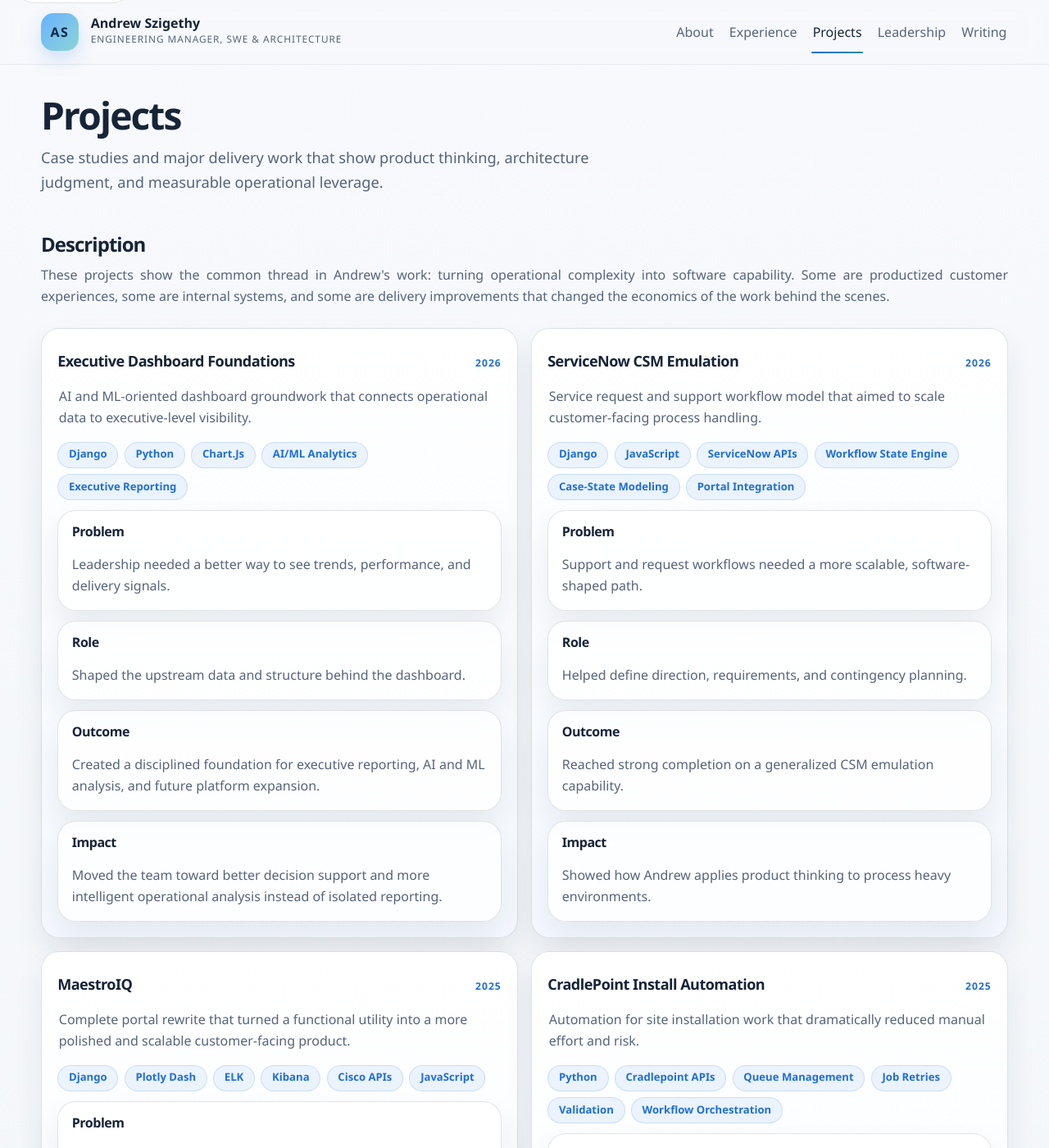
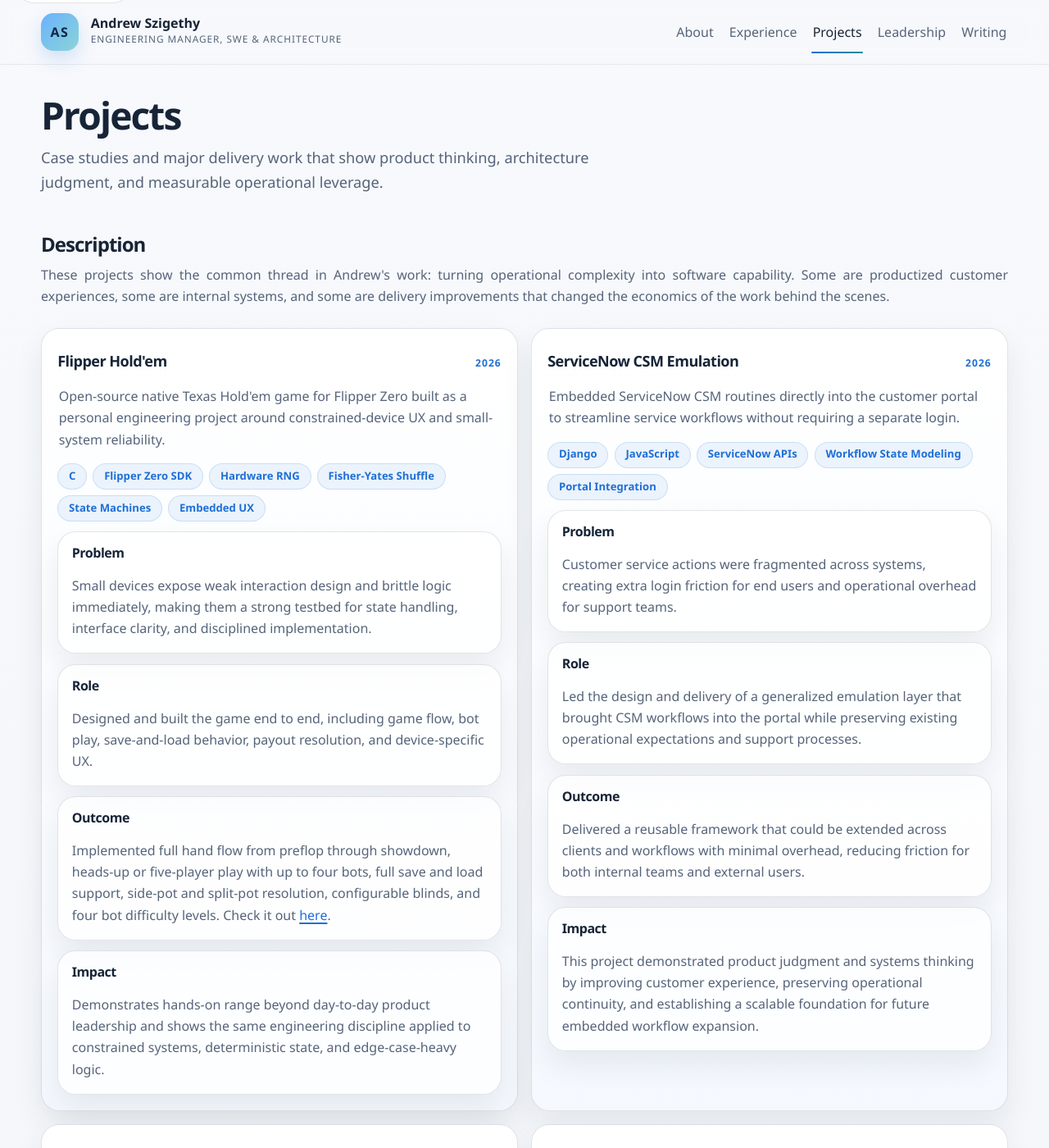
Before and after one commit to aszigethy/portfolio, a Jekyll site: the page built from projects.html, in a window 1280 px wide and 1400 px high. Shown: the whole window at 82% size. Built offline with Jekyll 4.4.1, drawn with Linux system fonts in a browser that asks for light colours; some of the changed text lies outside the part shown.

Commit message:
revised projects

```diff
--- a/_data/projects.yml
+++ b/_data/projects.yml
@@ -2,130 +2,130 @@
   year: 2021
   sort_key: "2021-04"
   featured: true
-  summary: Original customer portal and BI platform that turned operational visibility into a product.
-  problem: Customers needed better visibility into system administration, monitoring, and performance.
-  role: Led the design and development from conception to delivery.
-  outcome: Reduced MTTR, improved visibility, and created the product foundation for later growth.
-  impact: Became the origin point for Andrew's flagship product leadership and later revenue-supporting work.
+  summary: Original Django-based customer portal and BI platform that turned operational visibility into a product.
+  problem: Customers needed a better way to access system administration, monitoring, reporting, and incident visibility in one place.
+  role: Led the design and development from architecture through initial release and wrote the first release end to end.
+  outcome: Launched to the first two enterprise clients, reduced MTTR, improved operational visibility, and supported follow-on releases that improved navigation, validation, and usability.
+  impact: Became the foundation for later product growth and helped transform internal engineering capability into a revenue-supporting customer-facing platform.
   stack: Django, ELK, LogicMonitor, Python, vendor APIs
 
 - title: MaestroIQ
   year: 2025
   sort_key: "2025-06"
   featured: true
-  summary: Complete portal rewrite that turned a functional utility into a more polished and scalable customer-facing product.
-  problem: The original portal needed broader product coverage, stronger analytics, cleaner navigation, and a higher standard of usability to support growth.
-  role: Led a 12+ person cross-functional team through strategy, planning, delivery, and release management while keeping the platform stable for live tenants.
-  outcome: Shipped three releases, added a Plotly Dash analytics module, completed an accessibility audit, and materially improved the product's user experience and commercial value.
-  impact: This is the clearest example of Andrew's ability to combine product judgment, frontend quality, and delivery discipline in one program of work.
+  summary: Next-generation Django portal that elevated ConnX's customer-facing product into a more scalable and commercially valuable platform.
+  problem: The original portal needed broader voice-service coverage, stronger analytics, cleaner navigation, and a higher standard of usability to support growth.
+  role: Led strategy, planning, and delivery for a 12+ person cross-functional team through three production releases while keeping live tenants stable during rollout.
+  outcome: Expanded the platform with Plotly Dash analytics, monitoring, usage insights, scalable Cisco integrations, accessibility improvements, and a materially upgraded UI.
+  impact: Elevated MaestroIQ into ConnX's flagship web product and strengthened its value in enterprise sales conversations.
   stack: Django, Plotly Dash, ELK, Kibana, Cisco APIs, JavaScript
 
 - title: Automated UC Migration
   year: 2024
   sort_key: "2024-05"
   featured: true
-  summary: End-to-end migration workflow for mission-critical voice services across thousands of sites.
-  problem: Manual migration of voice services created risk, delay, and unnecessary operational load.
-  role: Architected, developed, and deployed the migration workflow.
-  outcome: Migrated more than 4,500 sites with zero downtime in less than six months.
-  impact: Proved the team could handle major infrastructure change with discipline and speed.
+  summary: End-to-end automation workflow for mission-critical voice service migration across thousands of sites.
+  problem: Large-scale UC migrations created substantial operational risk, coordination overhead, and downtime exposure when handled manually.
+  role: Architected, developed, and deployed the migration workflow across provisioning, validation, and cutover stages.
+  outcome: Migrated more than 4,500 stores with zero downtime in under six months.
+  impact: Remains one of the clearest examples of delivery quality at scale and materially strengthened ConnX's position as an SDWAN and UC services MSP.
   stack: Python, Cisco Webex Calling, Kandy, Ribbon SBC, AWS, migration automation
 
 - title: SDWAN and UC Auto-Provisioning
-  year: 2023
-  sort_key: "2023-03"
+  year: 2020
+  sort_key: "2020-04"
   featured: true
-  summary: Large-scale automation framework that replaced manual provisioning with repeatable software.
-  problem: Provisioning was too manual and created cost, delay, and reliability risk.
-  role: Led the architecture and delivery of the provisioning frameworks.
-  outcome: Reduced manual provisioning effort by about 97 percent.
-  impact: Streamlined deployment of 40,000+ devices and materially improved operational leverage.
+  summary: Large-scale automation framework that replaced manual provisioning with repeatable software-driven delivery.
+  problem: SDWAN and UC provisioning relied too heavily on manual steps, creating cost, delay, and consistency risk at scale.
+  role: Led the architecture and delivery of the provisioning frameworks and helped turn operational workflows into durable software systems.
+  outcome: Reduced manual provisioning effort by approximately 97 percent and streamlined deployment of more than 40,000 devices across thousands of client sites.
+  impact: Became an early proof point that automation could materially improve delivery speed, operational leverage, and customer experience at scale.
   stack: Python, Cisco, Webex, Cradlepoint, Poly, Yealink, Kandy, Ribbon SBC
 
 - title: Cisco Webex App Hub Auto-Provisioning Launch
   year: 2024
   sort_key: "2024-04"
   featured: true
-  summary: Carrier-facing provisioning service for Poly, Yealink, and Cisco devices with real-time validation and repeated post-launch expansion.
+  summary: Market-facing provisioning service for Poly, Yealink, and Cisco devices launched through Cisco Webex App Hub.
   problem: Third-party phone provisioning introduced workflow friction, slower onboarding, and too much manual template handling.
-  role: Managed an 8+ person team, reviewed API design, and coached engineers across template generation, validation, and credential handling.
-  outcome: Shipped the first release in January 2024 and followed with increments that expanded device coverage and improved performance.
-  impact: This shows productization, people management, and release discipline in a market-facing service, not just internal automation.
+  role: Managed an 8+ person team across API design, validation logic, vendor template generation, and encrypted credential handling.
+  outcome: Shipped the first release in January 2024 and followed with additional releases that expanded device coverage and improved performance.
+  impact: Reduced onboarding friction for carriers and customers, expanded reach, and opened new revenue channels.
   stack: Python, Cisco Webex App Hub, REST APIs, JSON templating, credential encryption, real-time validation
 
 - title: CradlePoint Install Automation
   year: 2025
   sort_key: "2025-05"
   featured: true
-  summary: Automation for site installation work that dramatically reduced manual effort and risk.
-  problem: Site installs required too much manual coordination and carried reliability risk.
-  role: Led the cross-functional effort to automate the install process.
-  outcome: Reduced site install effort by 35x while lowering error rates.
-  impact: Improved delivery quality and reduced the cost of scale.
+  summary: Installation workflow automation that dramatically reduced manual effort and improved deployment reliability.
+  problem: Site installs required too much manual coordination and carried avoidable reliability and error risk.
+  role: Led the cross-functional effort and defined technical direction across API orchestration, queue management, validation logic, and operational handoff.
+  outcome: Reduced install effort by roughly 35x while lowering manual error rates and making the workflow easier to scale across field operations.
+  impact: Improved delivery quality, reduced the cost of scale, and returned engineering and support capacity to higher-value work.
   stack: Python, Cradlepoint APIs, queue management, job retries, validation, workflow orchestration
 
 - title: ServiceNow CSM Emulation
   year: 2026
-  sort_key: "2026-02"
-  featured: true
-  summary: Service request and support workflow model that aimed to scale customer-facing process handling.
-  problem: Support and request workflows needed a more scalable, software-shaped path.
-  role: Helped define direction, requirements, and contingency planning.
-  outcome: Reached strong completion on a generalized CSM emulation capability.
-  impact: Showed how Andrew applies product thinking to process heavy environments.
-  stack: Django, JavaScript, ServiceNow APIs, workflow state engine, case-state modeling, portal integration
-
-- title: Executive Dashboard Foundations
-  year: 2026
-  sort_key: "2026-03"
-  featured: true
-  summary: AI and ML-oriented dashboard groundwork that connects operational data to executive-level visibility.
-  problem: Leadership needed a better way to see trends, performance, and delivery signals.
-  role: Shaped the upstream data and structure behind the dashboard.
-  outcome: Created a disciplined foundation for executive reporting, AI and ML analysis, and future platform expansion.
-  impact: Moved the team toward better decision support and more intelligent operational analysis instead of isolated reporting.
-  stack: Django, Python, Chart.js, AI/ML analytics, executive reporting
+  sort_key: "2026-01"
+  featured: false
+  summary: Embedded ServiceNow CSM routines directly into the customer portal to streamline service workflows without requiring a separate login.
+  problem: Customer service actions were fragmented across systems, creating extra login friction for end users and operational overhead for support teams.
+  role: Led the design and delivery of a generalized emulation layer that brought CSM workflows into the portal while preserving existing operational expectations and support processes.
+  outcome: Delivered a reusable framework that could be extended across clients and workflows with minimal overhead, reducing friction for both internal teams and external users.
+  impact: This project demonstrated product judgment and systems thinking by improving customer experience, preserving operational continuity, and establishing a scalable foundation for future embedded workflow expansion.
+  stack: Django, JavaScript, ServiceNow APIs, workflow state modeling, portal integration
 
 - title: GitHub Governance and SDLC System-Building
   year: 2022
   sort_key: "2022-02"
   featured: true
-  summary: Engineering standards work that improved contribution quality and review discipline.
-  problem: The organization needed clearer onboarding, better review habits, and stronger delivery standards.
-  role: Built the systems and expectations that support quality at scale.
-  outcome: Improved onboarding efficiency, reduced rework, and made quality easier to enforce.
-  impact: Turned standards into a delivery advantage instead of a bureaucratic burden.
+  summary: Engineering standards and version control modernization that improved contribution quality, onboarding, and review discipline.
+  problem: Multiple live codebases were serving internal and customer-facing needs without strong enough shared development standards.
+  role: Designed and implemented branching strategy, pull request workflows, formal code review expectations, remediation plans for legacy repositories, and team training.
+  outcome: Improved onboarding efficiency, reduced rework, and made stronger delivery discipline easier to enforce across the organization.
+  impact: Laid the groundwork for broader engineering maturity gains and turned standards into a practical delivery advantage.
   stack: GitHub Actions, Docker, AWS, branch protection, pull request reviews, contribution guides
 
+- title: Flipper Hold'em
+  year: 2026
+  sort_key: "2026-04"
+  featured: false
+  summary: Open-source native Texas Hold'em game for Flipper Zero built as a personal engineering project around constrained-device UX and small-system reliability.
+  problem: Small devices expose weak interaction design and brittle logic immediately, making them a strong testbed for state handling, interface clarity, and disciplined implementation.
+  role: Designed and built the game end to end, including game flow, bot play, save-and-load behavior, payout resolution, and device-specific UX.
+  outcome: Implemented full hand flow from preflop through showdown, heads-up or five-player play with up to four bots, full save and load support, side-pot and split-pot resolution, configurable blinds, and four bot difficulty levels. Check it out [here](https://github.com/code-phreak/flipper-holdem).
+  impact: Demonstrates hands-on range beyond day-to-day product leadership and shows the same engineering discipline applied to constrained systems, deterministic state, and edge-case-heavy logic.
+  stack: C, Flipper Zero SDK, hardware RNG, Fisher-Yates shuffle, state machines, embedded UX
+
 - title: ServiceNow Change Management Redesign
-  year: 2020
-  sort_key: "2020-03"
+  year: 2023
+  sort_key: "2023-04"
   featured: false
-  summary: Change process redesign that made software delivery easier without losing compliance.
-  problem: The ITIL-style process created friction for engineering work.
-  role: Partnered with Change Management and ServiceNow teams to improve the workflow.
-  outcome: Adopted across the organization and improved delivery velocity.
-  impact: Reduced process friction while preserving governance.
-  stack: ServiceNow, workflow rules, API integrations, automation, portal integration
+  summary: Redesigned change management workflows to better align ServiceNow process execution with real operational needs across delivery and support teams.
+  problem: Existing change processes created unnecessary friction, inconsistent handoffs, and too much manual interpretation between engineering, operations, and support workflows.
+  role: Led the redesign effort by evaluating current-state process gaps, defining improved workflow logic, and shaping the technical implementation across ServiceNow automation, portal integration, and supporting operational rules.
+  outcome: Delivered a more structured and reliable change model that reduced process ambiguity, improved cross-team coordination, and made service-impacting changes easier to execute consistently.
+  impact: This work strengthened operational discipline without adding unnecessary overhead, improving both internal confidence and the scalability of production change execution.
+  stack: ServiceNow, workflow automation, API integrations, portal integration, change management, operational process design
 
-- title: SaaS Portal Architecture Decision
-  year: 2020
-  sort_key: "2020-02"
+- title: ConnX Cloud Delivery and CI/CD Enablement
+  year: 2023
+  sort_key: "2023-06"
   featured: false
-  summary: Strategic architecture decision that chose a SaaS model over customer-hosted deployment.
-  problem: There was disagreement on where the new portal should live.
-  role: Led a structured review with engineering, networking, and stakeholders.
-  outcome: The portal launched as SaaS while still meeting data requirements.
-  impact: Balanced current customer needs with long-term product leverage.
-  stack: Django, AWS, PostgreSQL, multi-tenant SaaS, API integrations, security controls
+  summary: Established a more disciplined cloud delivery model across ConnX software systems by implementing CI/CD pipelines on AWS with GitHub Actions and Docker.
+  problem: Software delivery was too dependent on team-specific knowledge and inconsistent release practices, creating unnecessary friction, higher defect risk, and less predictable production outcomes.
+  role: Led the design and rollout of a stronger delivery framework across multiple ConnX products, defining CI/CD standards, deployment controls, automated test gates, security checks, rollback support, and supporting workflows for repeatable cloud releases.
+  outcome: Improved developer throughput, reduced release friction, and increased production predictability across a growing multi-tenant software footprint.
+  impact: This work moved releases away from team-dependent processes and toward a more scalable engineering system built for stability, velocity, and long-term operational maturity.
+  stack: AWS, GitHub Actions, Docker, CI/CD, automated testing, security checks, rollback workflows
 
 - title: Service-Impacting Production Incident Hardening
   year: 2021
   sort_key: "2021-01"
   featured: false
-  summary: Postmortem-driven systems improvement after a hotfix caused a timezone-related outage.
-  problem: A production hotfix caused a service-impacting incident across about 30 stores.
-  role: Helped resolve the issue and led the hardening follow-up.
-  outcome: Tightened review, testing, and logging expectations.
-  impact: Converted an incident into stronger operational discipline.
-  stack: GitHub Actions, automated tests, ServiceNow Incident Management, logging, hotfix review gates
+  summary: Strengthened the engineering and operational response model for service-impacting production issues through better validation, incident handling, and release safeguards.
+  problem: Production incidents with customer impact required a more disciplined response model and stronger controls to reduce repeat issues, shorten resolution time, and improve release confidence.
+  role: Helped define and implement stronger incident-handling and release-hardening practices, including better test coverage in GitHub Actions, improved review gates, and tighter integration with ServiceNow incident workflows.
+  outcome: Improved readiness for high-impact incidents, reduced avoidable production risk, and created a more consistent path from issue detection through remediation and controlled release.
+  impact: This effort improved operational reliability by turning incident response and post-incident learning into stronger engineering safeguards rather than one-off firefighting.
+  stack: GitHub Actions, automated testing, release gates, Incident Management, incident response, production hardening
--- a/assets/css/main.css
+++ b/assets/css/main.css
@@ -1290,6 +1290,26 @@
   margin-top: 0.3rem;
 }
 
+.project-card__richtext p {
+  margin: 0;
+  color: var(--muted);
+}
+
+.project-card__richtext p + p {
+  margin-top: 0.65rem;
+}
+
+.project-card__richtext a {
+  color: var(--accent);
+  text-decoration: underline;
+  text-decoration-thickness: 1.5px;
+  text-underline-offset: 0.16em;
+}
+
+.project-card__richtext a:hover {
+  color: #155cc0;
+}
+
 .project-card__details .note-card {
   background: rgba(255, 255, 255, 0.76);
 }
--- a/index.html
+++ b/index.html
@@ -17,7 +17,7 @@
       software leverage.
     </p>
     <div class="hero__actions">
-      <a class="button-secondary" href="{{ '/blog/' | relative_url }}">Read the blog</a>
+      <a class="button-secondary" href="{{ '/blog/' | relative_url }}">Browse Posts</a>
     </div>
   </div>
   <div class="hero__panel">
--- a/projects.html
+++ b/projects.html
@@ -37,7 +37,7 @@
         </div>
         <div class="note-card">
           <strong>Outcome</strong>
-          <p>{{ project.outcome }}</p>
+          <div class="project-card__richtext">{{ project.outcome | markdownify }}</div>
         </div>
         <div class="note-card">
           <strong>Impact</strong>
```
